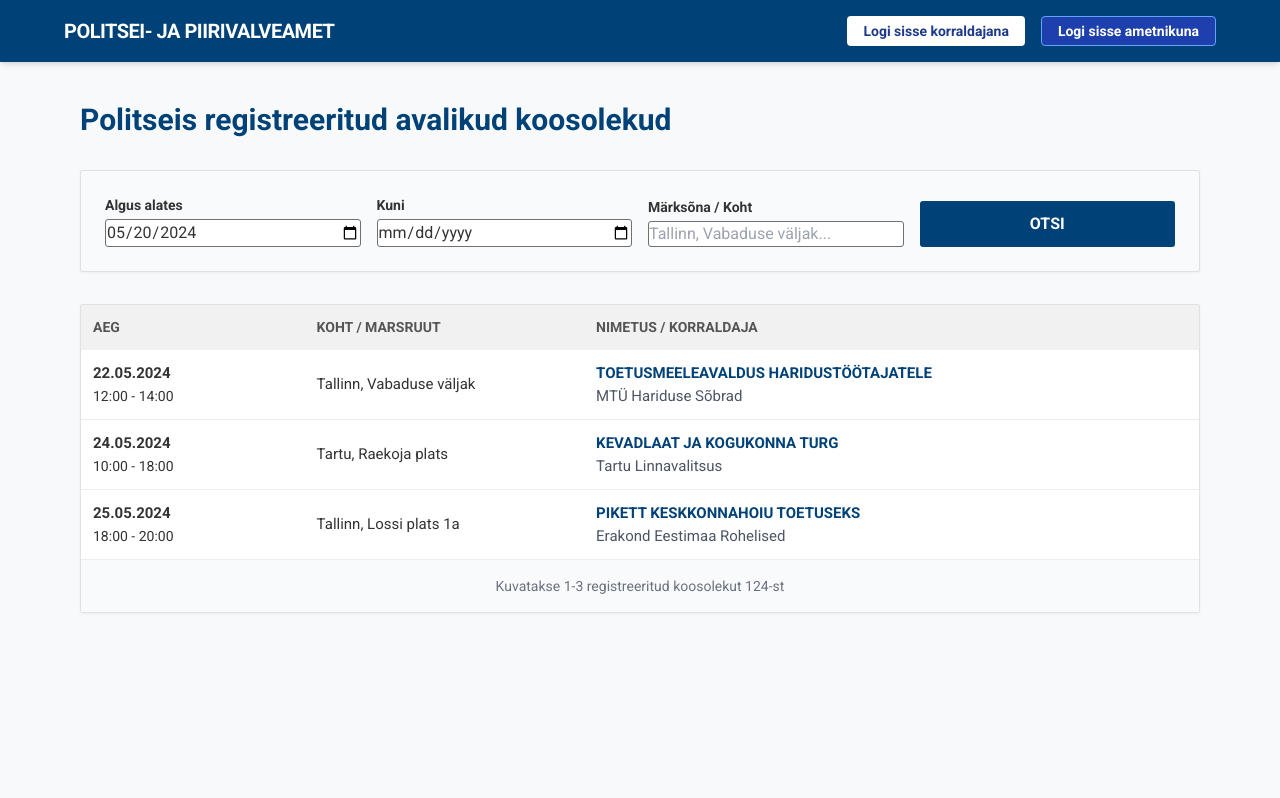
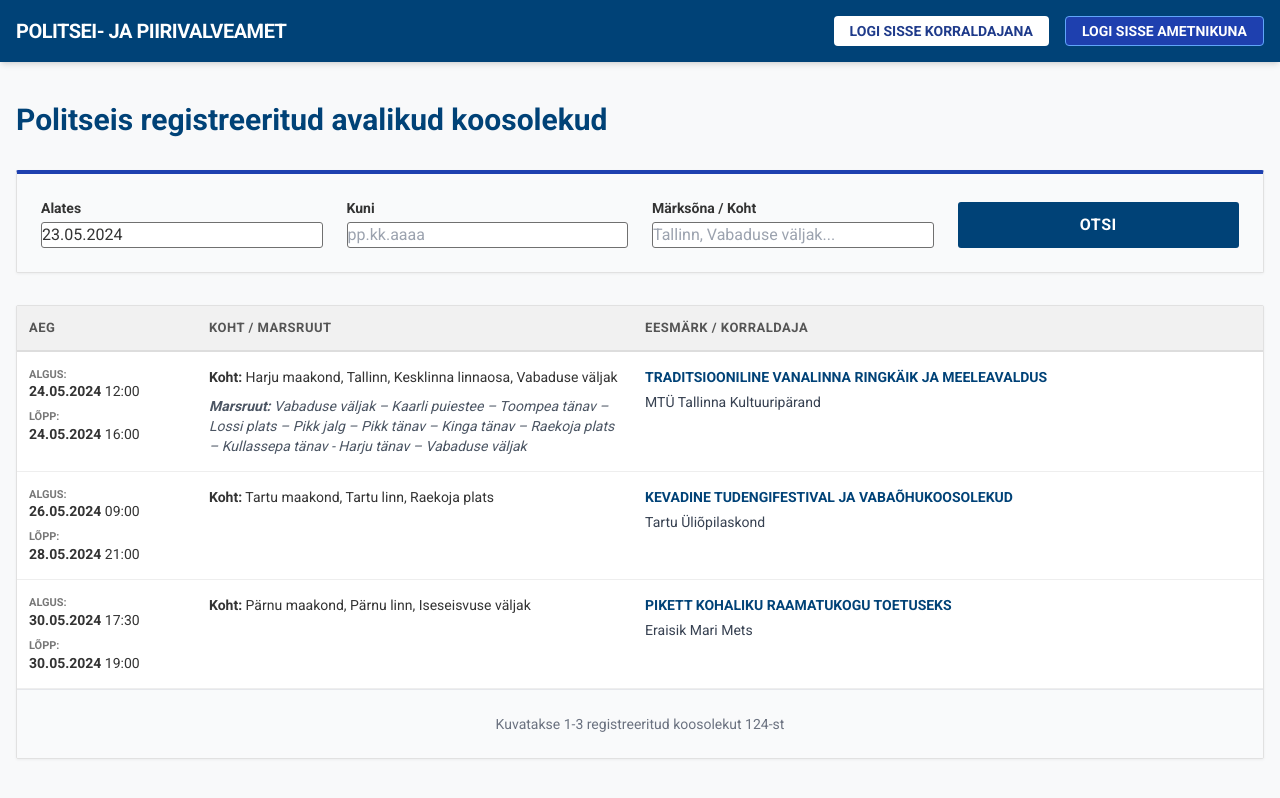
Before and after one commit to tiqbit/AVK, a plain HTML site: page index.html in a window 1280 px wide. Drawn offline with nearby package versions, Linux system fonts and the light colour scheme.

Commit message:
Update index.html - esilehe parandused
Optimeeritud "AEG" veerg:
Tabelis on nüüd sildid "Algus:" ja "Lõpp:". See lahendab segaduse, kui üritus kestab üle südaöö või mitu päeva.
Kuupäevad on paksus kirjas (24.05.2024), et need oleksid kiirelt skaneeritavad.
Detailne asukoha näide:
Esimene rida tabelis sisaldab nüüd täpset hierarhilist asukohta ja sinu poolt ette antud pikka marsruuti. See näitab, et süsteem suudab hallata ka keerulisi liikumisi linnaruumis.
Väljade nimetused:
Kasutasin "Alates" ja "Eesmärk / Korraldaja" täpselt nii, nagu soovisid.
Kuupäeva sisestus:
Otsinguväljal on type="text" koos pp.kk.aaaa placeholderiga. See on visuaalselt korrektne Eesti kasutaja jaoks (veebibrauserite standardne type="date" kuvab kuupäeva sageli vastavalt arvuti keelele, mis võib olla segadusttekitav).

```diff
--- a/index.html
+++ b/index.html
@@ -11,28 +11,29 @@
         .veera-blue { background-color: #004277; }
         .veera-text { color: #004277; }
         .card { background: white; border-radius: 2px; border: 1px solid #e1e1e1; box-shadow: 0 1px 3px rgba(0,0,0,0.05); }
-        .btn-veera { background-color: #004277; color: white; padding: 8px 20px; border-radius: 3px; font-weight: bold; transition: 0.2s; }
+        .btn-veera { background-color: #004277; color: white; padding: 8px 20px; border-radius: 3px; font-weight: bold; transition: 0.2s; text-transform: uppercase; letter-spacing: 0.5px; }
         .btn-veera:hover { background-color: #00335c; }
-        .btn-outline { border: 1px solid #004277; color: #004277; padding: 8px 20px; border-radius: 3px; font-weight: bold; }
-        input, select { border: 1px solid #707070; padding: 10px; border-radius: 3px; }
-        th { text-align: left; background-color: #f1f1f1; padding: 12px; font-size: 14px; text-transform: uppercase; color: #555; }
-        td { padding: 12px; border-bottom: 1px solid #eee; font-size: 15px; }
+        input, select { border: 1px solid #707070; padding: 10px; border-radius: 3px; font-size: 15px; }
+        th { text-align: left; background-color: #f1f1f1; padding: 12px; font-size: 13px; text-transform: uppercase; color: #555; letter-spacing: 0.5px; border-bottom: 2px solid #ddd; }
+        td { padding: 15px 12px; border-bottom: 1px solid #eee; font-size: 14px; vertical-align: top; }
         .hidden { display: none; }
         .tara-method { border: 1px solid #ddd; padding: 20px; border-radius: 8px; cursor: pointer; text-align: center; transition: 0.2s; }
         .tara-method:hover { border-color: #004277; background: #f0f7ff; }
+        .time-box { line-height: 1.4; }
+        .time-label { font-size: 11px; color: #777; font-weight: bold; text-transform: uppercase; display: block; }
     </style>
 </head>
 <body>
 
     <!-- Ülariba -->
     <header class="veera-blue text-white p-4 shadow-md">
-        <div class="max-w-6xl mx-auto flex justify-between items-center">
+        <div class="max-w-7xl mx-auto flex justify-between items-center">
             <div class="flex items-center space-x-6 cursor-pointer" onclick="showView('home')">
                 <div class="font-bold text-xl tracking-tight uppercase">Politsei- ja Piirivalveamet</div>
             </div>
             <div id="authButtons" class="flex space-x-4">
-                <button onclick="showView('tara')" class="bg-white text-blue-900 px-4 py-1 rounded text-sm font-bold hover:bg-gray-100">Logi sisse korraldajana</button>
-                <button onclick="showView('tara')" class="bg-blue-800 text-white px-4 py-1 rounded text-sm font-bold border border-blue-400">Logi sisse ametnikuna</button>
+                <button onclick="showView('tara')" class="bg-white text-blue-900 px-4 py-1 rounded text-sm font-bold hover:bg-gray-100 uppercase">Logi sisse korraldajana</button>
+                <button onclick="showView('tara')" class="bg-blue-800 text-white px-4 py-1 rounded text-sm font-bold border border-blue-400 uppercase">Logi sisse ametnikuna</button>
             </div>
             <div id="userProfile" class="hidden flex items-center space-x-4">
                 <span class="text-sm border-r pr-4 border-blue-400">JAAN TAMM</span>
@@ -42,19 +43,19 @@
     </header>
 
     <!-- VAADE 1: AVALIK TABEL -->
-    <main id="view-home" class="max-w-6xl mx-auto py-10 px-4">
+    <main id="view-home" class="max-w-7xl mx-auto py-10 px-4">
         <h1 class="text-3xl font-bold mb-8 veera-text">Politseis registreeritud avalikud koosolekud</h1>
 
         <!-- Otsingu sektsioon -->
-        <div class="card p-6 mb-8 bg-gray-50">
-            <div class="grid grid-cols-1 md:grid-cols-4 gap-4 items-end">
+        <div class="card p-6 mb-8 bg-gray-50 border-t-4 border-t-blue-800">
+            <div class="grid grid-cols-1 md:grid-cols-4 gap-6 items-end">
                 <div>
-                    <label class="block text-sm font-bold mb-1">Algus alates</label>
-                    <input type="date" class="w-full" value="2024-05-20">
+                    <label class="block text-sm font-bold mb-1">Alates</label>
+                    <input type="text" class="w-full" placeholder="pp.kk.aaaa" value="23.05.2024">
                 </div>
                 <div>
                     <label class="block text-sm font-bold mb-1">Kuni</label>
-                    <input type="date" class="w-full">
+                    <input type="text" class="w-full" placeholder="pp.kk.aaaa">
                 </div>
                 <div>
                     <label class="block text-sm font-bold mb-1">Märksõna / Koht</label>
@@ -65,34 +66,68 @@
         </div>
 
         <!-- Tabel -->
-        <div class="card overflow-hidden">
+        <div class="card overflow-x-auto">
             <table class="w-full border-collapse">
                 <thead>
                     <tr>
-                        <th width="20%">Aeg</th>
-                        <th width="25%">Koht / Marsruut</th>
-                        <th>Nimetus / Korraldaja</th>
+                        <th width="180">Aeg</th>
+                        <th width="35%">Koht / Marsruut</th>
+                        <th>Eesmärk / Korraldaja</th>
                     </tr>
                 </thead>
                 <tbody>
+                    <!-- Näide 1: Kompleksne asukoht ja marsruut -->
                     <tr>
-                        <td class="font-bold">22.05.2024<br><span class="text-sm font-normal">12:00 - 14:00</span></td>
-                        <td>Tallinn, Vabaduse väljak</td>
-                        <td class="veera-text font-bold uppercase">Toetusmeeleavaldus haridustöötajatele<br><span class="text-gray-600 font-normal normal-case">MTÜ Hariduse Sõbrad</span></td>
+                        <td class="time-box">
+                            <span class="time-label">Algus:</span>
+                            <span class="font-bold">24.05.2024</span> 12:00<br>
+                            <span class="time-label mt-2">Lõpp:</span>
+                            <span class="font-bold">24.05.2024</span> 16:00
+                        </td>
+                        <td>
+                            <div class="mb-2"><strong>Koht:</strong> Harju maakond, Tallinn, Kesklinna linnaosa, Vabaduse väljak</div>
+                            <div class="text-gray-600 text-sm italic"><strong>Marsruut:</strong> Vabaduse väljak – Kaarli puiestee – Toompea tänav – Lossi plats – Pikk jalg – Pikk tänav – Kinga tänav – Raekoja plats – Kullassepa tänav - Harju tänav – Vabaduse väljak</div>
+                        </td>
+                        <td>
+                            <div class="veera-text font-bold uppercase mb-1">Traditsiooniline vanalinna ringkäik ja meeleavaldus</div>
+                            <div class="text-gray-700">MTÜ Tallinna Kultuuripärand</div>
+                        </td>
                     </tr>
+                    <!-- Näide 2: Mitmepäevane koosolek -->
                     <tr>
-                        <td class="font-bold">24.05.2024<br><span class="text-sm font-normal">10:00 - 18:00</span></td>
-                        <td>Tartu, Raekoja plats</td>
-                        <td class="veera-text font-bold uppercase">Kevadlaat ja kogukonna turg<br><span class="text-gray-600 font-normal normal-case">Tartu Linnavalitsus</span></td>
+                        <td class="time-box">
+                            <span class="time-label">Algus:</span>
+                            <span class="font-bold">26.05.2024</span> 09:00<br>
+                            <span class="time-label mt-2">Lõpp:</span>
+                            <span class="font-bold">28.05.2024</span> 21:00
+                        </td>
+                        <td>
+                            <strong>Koht:</strong> Tartu maakond, Tartu linn, Raekoja plats
+                        </td>
+                        <td>
+                            <div class="veera-text font-bold uppercase mb-1">Kevadine tudengifestival ja vabaõhukoosolekud</div>
+                            <div class="text-gray-700">Tartu Üliõpilaskond</div>
+                        </td>
                     </tr>
+                    <!-- Näide 3: Tavaline lühike koosolek -->
                     <tr>
-                        <td class="font-bold">25.05.2024<br><span class="text-sm font-normal">18:00 - 20:00</span></td>
-                        <td>Tallinn, Lossi plats 1a</td>
-                        <td class="veera-text font-bold uppercase">Pikett keskkonnahoiu toetuseks<br><span class="text-gray-600 font-normal normal-case">Erakond Eestimaa Rohelised</span></td>
+                        <td class="time-box">
+                            <span class="time-label">Algus:</span>
+                            <span class="font-bold">30.05.2024</span> 17:30<br>
+                            <span class="time-label mt-2">Lõpp:</span>
+                            <span class="font-bold">30.05.2024</span> 19:00
+                        </td>
+                        <td>
+                            <strong>Koht:</strong> Pärnu maakond, Pärnu linn, Iseseisvuse väljak
+                        </td>
+                        <td>
+                            <div class="veera-text font-bold uppercase mb-1">Pikett kohaliku raamatukogu toetuseks</div>
+                            <div class="text-gray-700">Eraisik Mari Mets</div>
+                        </td>
                     </tr>
                 </tbody>
             </table>
-            <div class="p-4 bg-gray-50 text-center text-sm text-gray-500">
+            <div class="p-6 bg-gray-50 text-center text-sm text-gray-500 border-t">
                 Kuvatakse 1-3 registreeritud koosolekut 124-st
             </div>
         </div>
@@ -100,7 +135,7 @@
 
     <!-- VAADE 2: TARA AUTENTIMINE -->
     <main id="view-tara" class="hidden max-w-2xl mx-auto py-20 px-4">
-        <div class="card p-10 text-center">
+        <div class="card p-10 text-center border-t-4 border-t-blue-800">
             <img src="https://e-gov.github.io/TARA-Doku/img/tara-logo.png" alt="TARA" class="h-12 mx-auto mb-8">
             <h2 class="text-xl font-bold mb-6">Valige autentimisvahend</h2>
 
@@ -115,41 +150,42 @@
                     <div class="font-bold text-blue-700">Smart-ID</div>
                 </div>
             </div>
-
-            <p class="text-xs text-gray-500">TARA on Riigi infosüsteemi ameti pakutav keskne autentimisteenus.</p>
-            <button onclick="showView('home')" class="mt-8 text-sm underline text-gray-500">Katkesta</button>
+            <button onclick="showView('home')" class="text-sm underline text-gray-500 uppercase font-bold tracking-wider">Tühista</button>
         </div>
     </main>
 
-    <!-- VAADE 3: TEATE ESITAMISE VORM (Sinu varem loodud kood) -->
+    <!-- VAADE 3: TEATE ESITAMISE VORM -->
     <main id="view-form" class="hidden max-w-4xl mx-auto py-10 px-4">
-        <div class="mb-6">
-            <button onclick="showView('home')" class="text-sm veera-text font-bold">← Tagasi avalikule lehele</button>
+        <div class="mb-6 flex justify-between items-center">
+            <button onclick="showView('home')" class="text-sm veera-text font-bold uppercase">← Tagasi avalikule lehele</button>
+            <span class="bg-gray-200 px-3 py-1 rounded text-xs font-bold uppercase">Uus teade</span>
         </div>
 
-        <div class="card p-8">
+        <div class="card p-8 border-t-4 border-t-blue-800">
             <h2 class="text-2xl font-bold mb-6 veera-text border-b pb-4">Avaliku koosoleku teatamine</h2>
-            <form id="noticeForm">
-                <!-- Sinu vormi sisu... -->
-                <div class="grid grid-cols-1 gap-6">
+            <form id="noticeForm" class="space-y-6">
+                <div>
+                    <label class="block font-bold mb-1">Koosoleku eesmärk</label>
+                    <textarea id="purpose" rows="3" class="w-full" placeholder="Kirjeldage lühidalt koosoleku sisu ja eesmärki" required></textarea>
+                </div>
+
+                <div class="grid grid-cols-1 md:grid-cols-2 gap-6">
                     <div>
-                        <label>Koosoleku eesmärk</label>
-                        <textarea id="purpose" rows="2" class="w-full" required></textarea>
+                        <label class="block font-bold mb-1">Alguse kuupäev ja kellaaeg</label>
+                        <input type="datetime-local" id="startDate" class="w-full" required>
                     </div>
-                    <div class="grid grid-cols-2 gap-4">
-                        <div>
-                            <label>Algus</label>
-                            <input type="datetime-local" class="w-full" required>
-                        </div>
-                        <div>
-                            <label>Koht</label>
-                            <input type="text" class="w-full" placeholder="Vabaduse väljak" required>
-                        </div>
+                    <div>
+                        <label class="block font-bold mb-1">Toimumise koht (või alguspunkt)</label>
+                        <input type="text" class="w-full" placeholder="Maakond, linn, aadress" required>
                     </div>
-                    <div class="bg-green-50 p-4 border border-green-200 text-sm">
-                        Teie isik on tuvastatud: <strong>JAAN TAMM (38001010000)</strong>. Andmed eeltäidetakse registrist.
-                    </div>
-                    <button type="submit" class="btn-veera py-3 text-lg">ESITA TEADE POLITSEILE</button>
+                </div>
+
+                <div class="bg-blue-50 p-4 border-l-4 border-blue-800 text-sm">
+                    <strong>KORRALDAJA INFO:</strong> Teie isik on tuvastatud (JAAN TAMM, 38001010000). Kontaktandmed eeltäidetakse rahvastikuregistrist.
+                </div>
+
+                <div class="flex justify-end pt-4 border-t">
+                    <button type="submit" class="btn-veera px-12 py-3">ESITA TEADE</button>
                 </div>
             </form>
         </div>
@@ -157,28 +193,25 @@
 
     <!-- VAADE 4: EDUKAS SAATMINE -->
     <main id="view-success" class="hidden max-w-2xl mx-auto py-20 px-4 text-center">
-        <div class="card p-10">
-            <div class="text-green-600 text-5xl mb-4">✓</div>
-            <h2 class="text-2xl font-bold mb-4">Teade edukalt esitatud!</h2>
-            <p class="mb-8">Teie teade on registreeritud numbriga <strong>AVK-2024-001</strong>. Ametnik vaatab selle läbi 4 tööpäeva jooksul.</p>
+        <div class="card p-12 border-t-4 border-t-green-600">
+            <div class="text-green-600 text-6xl mb-6">✓</div>
+            <h2 class="text-2xl font-bold mb-4 uppercase">Teade edukalt esitatud!</h2>
+            <p class="mb-8 text-gray-600">Teie teade on registreeritud numbriga <strong>AVK-2024-088</strong>. Politsei vaatab teate läbi ja võtab teadmiseks või küsib täpsustusi 4 tööpäeva jooksul.</p>
             <button onclick="showView('home')" class="btn-veera">Tagasi avalehele</button>
         </div>
     </main>
 
     <script>
         function showView(viewName) {
-            // Peida kõik vaated
             document.querySelectorAll('main').forEach(view => view.classList.add('hidden'));
-            // Näita soovitud vaadet
             document.getElementById('view-' + viewName).classList.remove('hidden');
             window.scrollTo(0,0);
         }
 
         function loginSuccess() {
-            // Simuleeri sisselogimist
             document.getElementById('authButtons').classList.add('hidden');
             document.getElementById('userProfile').classList.remove('hidden');
-            showView('form'); // Suuna kohe vormile
+            showView('form');
         }
 
         function logout() {
@@ -191,6 +224,13 @@
             e.preventDefault();
             showView('success');
         }
+
+        // Seame vormile vaikimisi miinimumkuupäevaks +4 päeva täna
+        const today = new Date();
+        today.setDate(today.getDate() + 4);
+        const minDate = today.toISOString().split('T')[0] + "T12:00";
+        const dateInput = document.getElementById('startDate');
+        if(dateInput) dateInput.min = minDate;
     </script>
 </body>
 </html>
```
